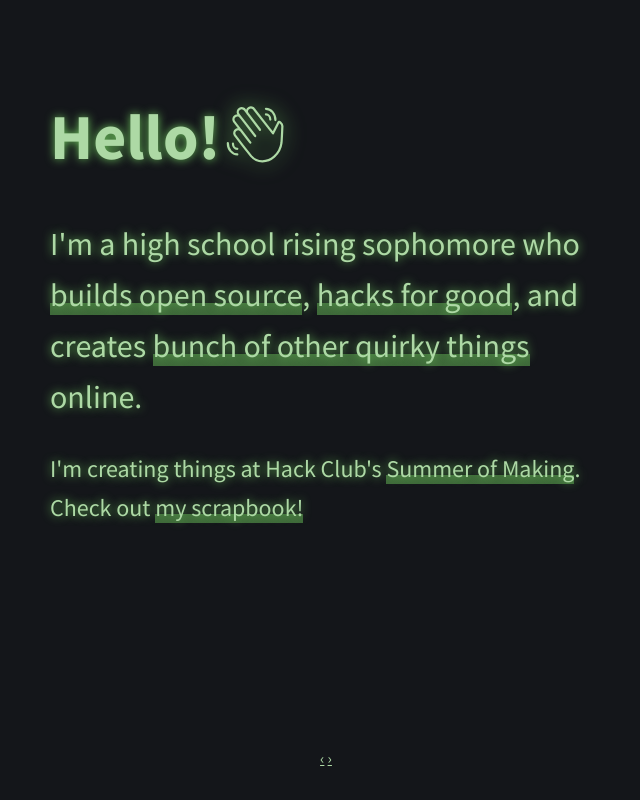
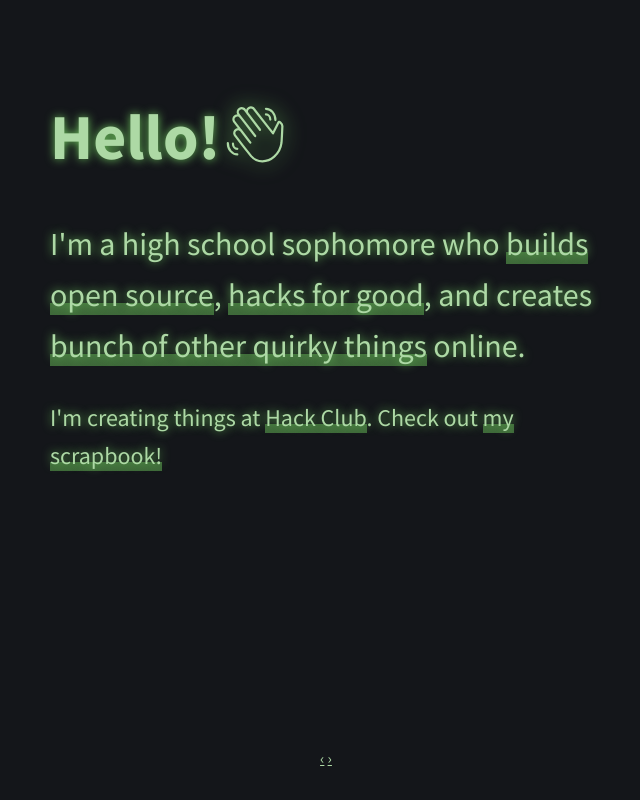
Before and after one commit to ronaldleung1/ronaldleung1.github.io, a plain HTML site: page index.html in a window 1280 px wide. Shown: the whole page, without its empty margins (314-954 px from the left). Drawn offline with Linux system fonts and the light colour scheme; a script that the page names is missing.

Commit message:
update grade level and hack club

```diff
--- a/index.html
+++ b/index.html
@@ -23,9 +23,9 @@
           </svg>
         </div>
 
-        <h2 class="display-2" style="clear:left">I'm a high school rising sophomore who <a href="https://github.com/googol88" target="_blank">builds open source</a>, <a href="https://covidcalm.netlify.app" target="_blank">hacks for good</a>, and creates <a href="https://googol.neocities.org/home.html" target="_blank">bunch of other quirky things</a> online.</h2>
+        <h2 class="display-2" style="clear:left">I'm a high school sophomore who <a href="https://github.com/googol88" target="_blank">builds open source</a>, <a href="https://covidcalm.netlify.app" target="_blank">hacks for good</a>, and creates <a href="https://googol.neocities.org/home.html" target="_blank">bunch of other quirky things</a> online.</h2>
 
-        <h2>I'm creating things at Hack Club's <a href="https://summer.hackclub.com/" target="_blank">Summer of Making</a>. Check out <a href="https://scrapbook.hackclub.com/googol">my scrapbook!</a></h2>
+        <h2>I'm creating things at <a href="https://hackclub.com/" target="_blank">Hack Club</a>. Check out <a href="https://scrapbook.hackclub.com/googol">my scrapbook!</a></h2>
       </div>
 
       <div class="footer">
```
